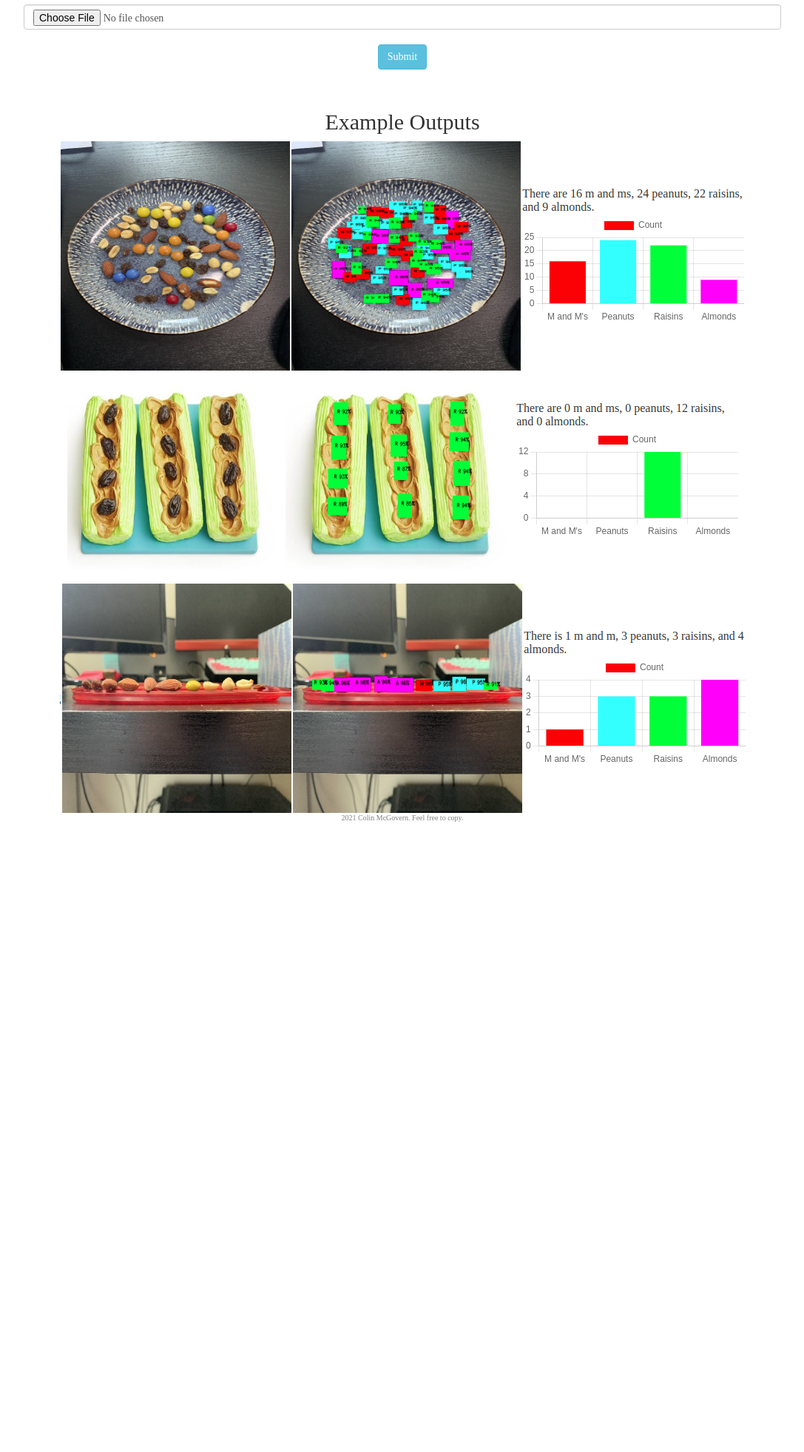
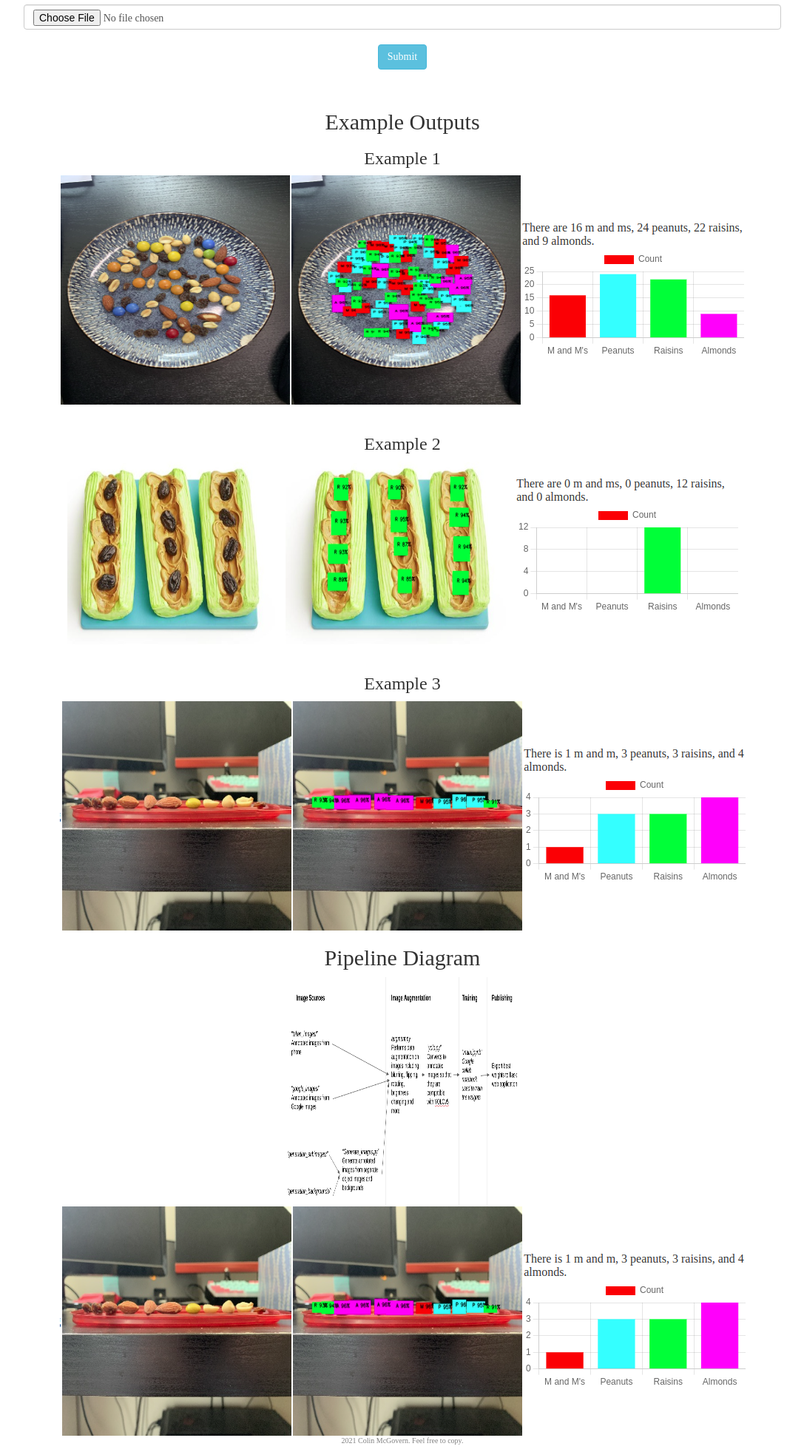
Before and after one commit to colinmcgovern/trailmix_detection, a Flask app: page / in a window 1280 px wide. Shown: the part 147-2110 px from the top of the page at 74% size, without its empty margins (96-1183 px from the left). Before the commit the page ends 1258 px from the top, so only its background shows below. Run offline with Flask 2, Linux system fonts and the light colour scheme; some libraries are stand-ins or nearby versions.

Commit message:
Update index.html

```diff
--- a/templates/index.html
+++ b/templates/index.html
@@ -34,8 +34,14 @@
     </form>
     <br>
     <h2>Example Outputs</h2>
+    <h3>Example 1</h3>
     <img class="free" src="/static/example_images/example3.png"><br><br>
+    <h3>Example 2</h3>
     <img class="free" src="/static/example_images/example1.png"><br><br>
+    <h3>Example 3</h3>
+    <img class="free" src="/static/example_images/example2.png"><br>
+    <h2>Pipeline Diagram</h2>
+    <img class="diagram" src="/static/trailmix_pipeline_diagram.png">
     <img class="free" src="/static/example_images/example2.png"><br>
 <div class="footer">2021 Colin McGovern. Feel free to copy.</div>
 </div>
```
